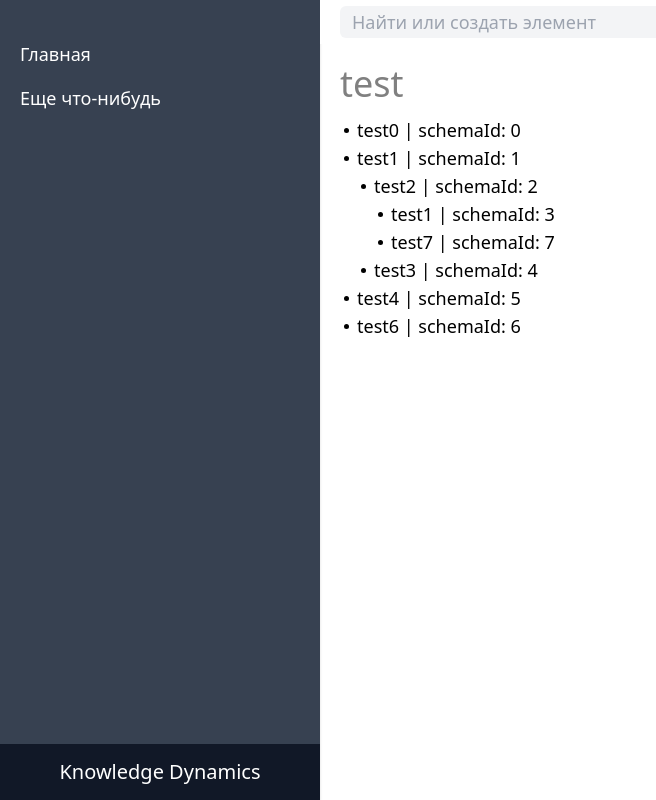
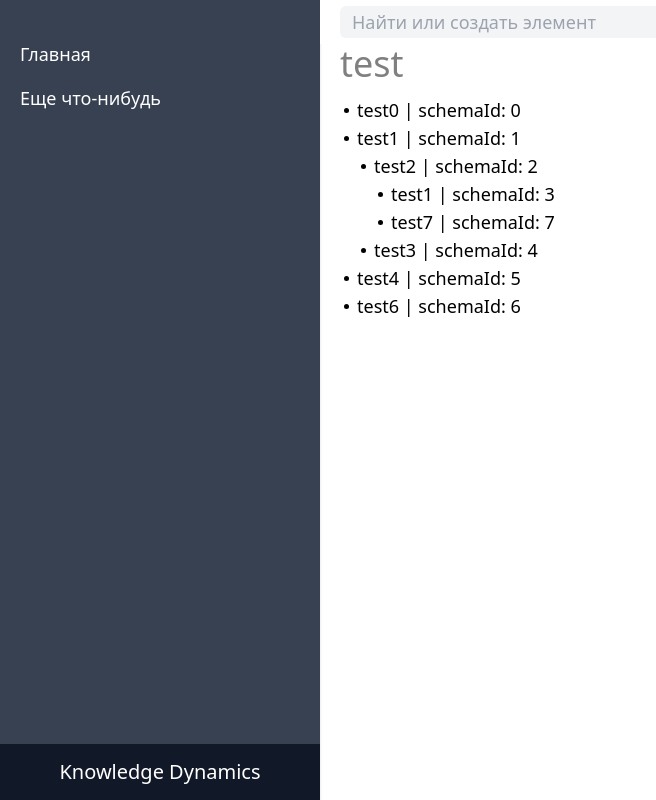
Before and after one commit to shady2k/knowledge-dynamics, a Vue app: page / in a window 1280 px wide. Shown: the whole page, without its empty margins (0-656 px from the left). Built offline with nearby package versions, Linux system fonts and the light colour scheme; what vue-async-computed, vue-textarea-autogrow-directive, vuejs-logger would draw is missing.

Commit message:
Fix layout if long content

```diff
--- a/src/App.vue
+++ b/src/App.vue
@@ -9,7 +9,7 @@
           <div id="subconatiner-header" class="flex-none">
             <Header />
           </div>
-          <div id="subcontainer-content" class="flex-1 w-full h-full">
+          <div id="subcontainer-content" class="flex-1 w-full h-full overflow-y-auto overflow-x-hidden pb-3">
             <Element />
           </div>
         </div>
--- a/src/components/Element.vue
+++ b/src/components/Element.vue
@@ -1,5 +1,5 @@
 <template>
-    <div id="element" class="ml-5 mt-5 text-left flex flex-col">
+    <div id="element" class="ml-5 mt-0 text-left flex flex-col">
         <span class="text-4xl font-medium">{{ title }}</span>
             <div
                 id="blocks"
```
